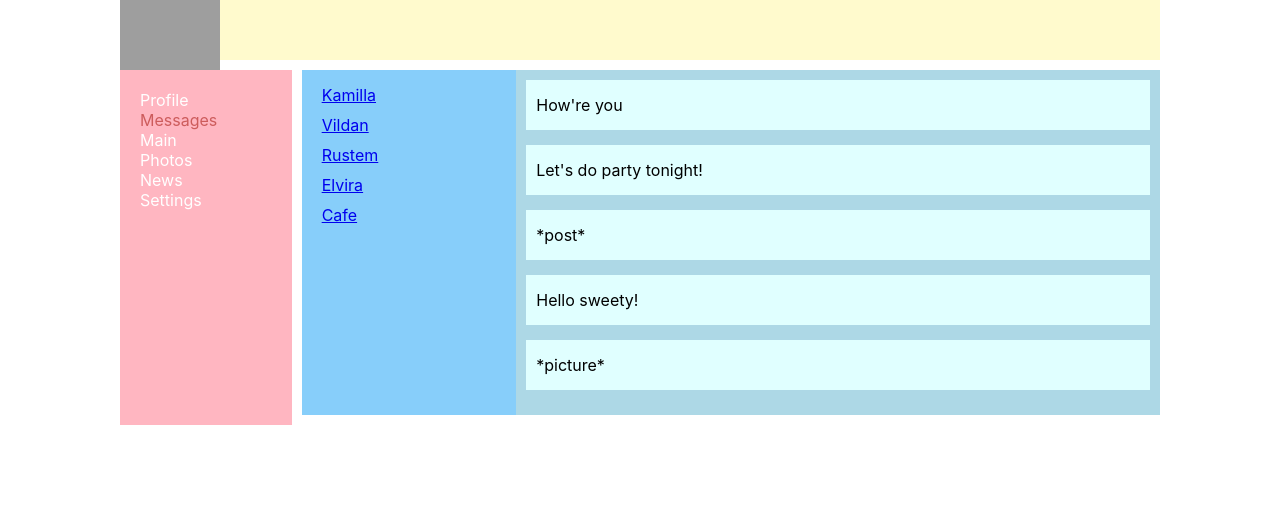
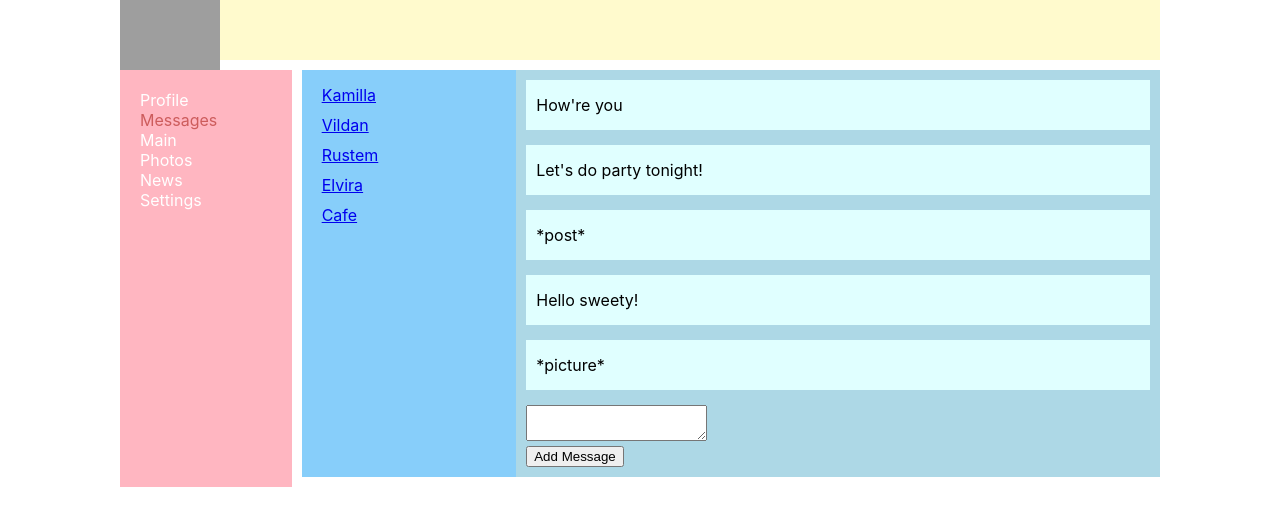
Before and after one commit to GandhiMateGandhi/React-Project, a React (Create React App) app: page /Messages in a window 1280 px wide. Shown: the top 526 px of the page. Built offline with nearby package versions, Linux system fonts and the light colour scheme; grey boxes are pictures that could not be loaded.

Commit message:
Flux architecture started

```diff
--- a/src/App.js
+++ b/src/App.js
@@ -8,24 +8,24 @@ import Profile from "./components/Profile/Profile";
 import News from "./components/News/News";
 import Photos from "./components/Photos/Photos";
 import Settings from "./components/Settings/Settings";
-import {BrowserRouter, Route} from "react-router-dom";
+import { Route } from "react-router-dom"
 
-const App = () => {
+const App = (props) => {
+
+
     return (
-        <BrowserRouter>
-            <div className="Wrapper">
-                <Header />
-                <Sidebar />
-                <div className="Content">
-                    <Route path='/Main' component={Main} />
-                    <Route path='/Messages' component={Messages} />
-                    <Route path='/News' component={News} />
-                    <Route path='/Photos' component={Photos} />
-                    <Route path='/Settings' component={Settings} />
-                    <Route path='/Profile' component={Profile} />
-                </div>
+        <div className="Wrapper">
+            <Header/>
+            <Sidebar/>
+            <div className="Content">
+                <Route path='/Main' render={() => <Main/>}/>
+                <Route path='/Messages' render={() => <Messages state={props.state.messagesPage}/>}/>
+                <Route path='/News' render={() => <News/>}/>
+                <Route path='/Photos' render={() => <Photos/>}/>
+                <Route path='/Settings' render={() => <Settings/>}/>
+                <Route path='/Profile' render={() => <Profile state={props.state.profilePage} addPost={props.addPost}/>}/>
             </div>
-        </BrowserRouter>
+        </div>
     );
 }
 
--- a/src/components/Messages/Messages.jsx
+++ b/src/components/Messages/Messages.jsx
@@ -2,28 +2,20 @@ import './Messages.scss'
 import './MessagesSidebar/MessagesSidebar.scss'
 import MessagesSidebar from "./MessagesSidebar/MessagesSidebar";
 import MessagesBody from "./MessagesBody/MessagesBody";
+import {createRef} from "react";
 
-const Messages = () => {
+const Messages = (props) => {
 
-    let usersData = [
-        {id: 1, name: 'Kamilla'},
-        {id: 2, name: 'Vildan'},
-        {id: 3, name: 'Rustem'},
-        {id: 4, name: 'Elvira'},
-        {id: 5, name: 'Cafe'}
-    ]
+    let newMessage = createRef();
 
-    let messagesData = [
-        {id: 1, text: 'How\'re you'},
-        {id: 2, text: 'Let\'s do party tonight!'},
-        {id: 3, text: '*post*'},
-        {id: 4, text: 'Hello sweety!'},
-        {id: 5, text: '*picture*'}
-    ]
+    let addMessage = () => {
+        let text = newMessage.current.value;
+        alert(text);
+    }
 
-    let usersElement = usersData.map(user => <MessagesSidebar id={user.id} name={user.name}/>)
+    let usersElement = props.state.usersData.map(user => <MessagesSidebar id={user.id} name={user.name}/>)
 
-    let messagesElement = messagesData.map(message => <MessagesBody text={message.text}/>)
+    let messagesElement = props.state.messagesData.map(message => <MessagesBody text={message.text}/>)
 
     return (
         <div className="Messages">
@@ -33,6 +25,10 @@ const Messages = () => {
 
             <div className="MessagesBody">
                 {messagesElement}
+
+                <textarea ref={newMessage}/>
+                <br/>
+                <button onClick={addMessage}>Add Message</button>
             </div>
         </div>
     );
--- a/src/components/Messages/MessagesBody/MessagesBody.jsx
+++ b/src/components/Messages/MessagesBody/MessagesBody.jsx
@@ -1,6 +1,7 @@
 import './MessagesBody.scss';
 
 const MessagesBody = ({text}) => {
+
     return (
         <div className="MessagesBody-Item">
             {text}
--- a/src/components/Profile/Profile.jsx
+++ b/src/components/Profile/Profile.jsx
@@ -2,11 +2,11 @@ import './Profile.scss'
 import ProfileInfo from "./ProfileInfo/ProfileInfo";
 import ProfileWall from "./ProfileWall/ProfileWall";
 
-const Profile = () => {
+const Profile = (props) => {
     return (
         <div className="Profile">
             <ProfileInfo />
-            <ProfileWall />
+            <ProfileWall state={props.state.postsData} addPost={props.addPost}/>
         </div>
     );
 }
--- a/src/components/Profile/ProfileWall/ProfileWall.jsx
+++ b/src/components/Profile/ProfileWall/ProfileWall.jsx
@@ -1,21 +1,26 @@
 import './ProfileWall.scss'
 import WallPost from "./WallPost/WallPost";
+import {createRef} from "react";
 
-const ProfileWall = () => {
+const ProfileWall = (props) => {
 
-    let postsData = [
-        {id: 1, text: 'How\'re you?', likesCount: 3},
-        {id: 2, text: 'Let\'s do party tonight!', likesCount: 1},
-        {id: 3, text: '*post*', likesCount: 13},
-        {id: 4, text: 'Hello sweety!', likesCount: 6},
-        {id: 5, text: '*picture*', likesCount: 22}
-    ]
+    let postsComponent = props.state.map( post => <WallPost text={post.text} likesCount={post.likesCount}/>)
 
-    let postsComponent = postsData.map( post => <WallPost text={post.text} likesCount={post.likesCount}/>)
+    let newPost = createRef();
+
+    let addPost = () => {
+        let text = newPost.current.value;
+        props.addPost(text);
+        newPost.current.value = '';
+    }
 
     return (
         <div className="ProfileWall">
             {postsComponent}
+
+            <textarea ref={newPost}/>
+            <br/>
+            <button type="button" onClick={addPost}>Add Post</button>
         </div>
     );
 }
--- a/src/index.js
+++ b/src/index.js
@@ -1,15 +1,10 @@
- import React from 'react';
-import ReactDOM from 'react-dom';
+import React from 'react';
 import './index.css';
-import App from './App';
 import reportWebVitals from './reportWebVitals';
+import {renderTree} from "./render";
+import state from "./redux/state";
 
-ReactDOM.render(
-  <React.StrictMode>
-    <App />
-  </React.StrictMode>,
-  document.getElementById('root')
-);
+renderTree(state);
 
 // If you want to start measuring performance in your app, pass a function
 // to log results (for example: reportWebVitals(console.log))
--- /dev/null
+++ b/src/redux/state.js
@@ -0,0 +1,44 @@
+import {renderTree} from "../render";
+
+let state = {
+    messagesPage: {
+        usersData: [
+            {id: 1, name: 'Kamilla'},
+            {id: 2, name: 'Vildan'},
+            {id: 3, name: 'Rustem'},
+            {id: 4, name: 'Elvira'},
+            {id: 5, name: 'Cafe'}
+        ],
+        messagesData: [
+            {id: 1, text: 'How\'re you'},
+            {id: 2, text: 'Let\'s do party tonight!'},
+            {id: 3, text: '*post*'},
+            {id: 4, text: 'Hello sweety!'},
+            {id: 5, text: '*picture*'}
+        ]
+    },
+    profilePage: {
+        postsData: [
+            {id: 1, text: 'How\'re you?', likesCount: 3},
+            {id: 2, text: 'Let\'s do party tonight!', likesCount: 1},
+            {id: 3, text: '*post*', likesCount: 13},
+            {id: 4, text: 'Hello sweety!', likesCount: 6},
+            {id: 5, text: '*picture*', likesCount: 22}
+        ]
+    }
+}
+
+
+export let addPost = (postText) => {
+    let newPost = {
+        id: 6,
+        text: postText,
+        likesCount: 0
+    };
+
+    state.profilePage.postsData.push(newPost);
+    renderTree(state);
+}
+
+
+export default state;
--- /dev/null
+++ b/src/render.js
@@ -0,0 +1,16 @@
+import ReactDOM from "react-dom";
+import React from "react";
+import {BrowserRouter} from "react-router-dom";
+import App from "./App";
+import {addPost} from "./redux/state";
+
+export let renderTree = (state) => {
+    ReactDOM.render(
+        <React.StrictMode>
+            <BrowserRouter>
+                <App state={state} addPost={addPost}/>
+            </BrowserRouter>
+        </React.StrictMode>,
+        document.getElementById('root')
+    );
+};
```
